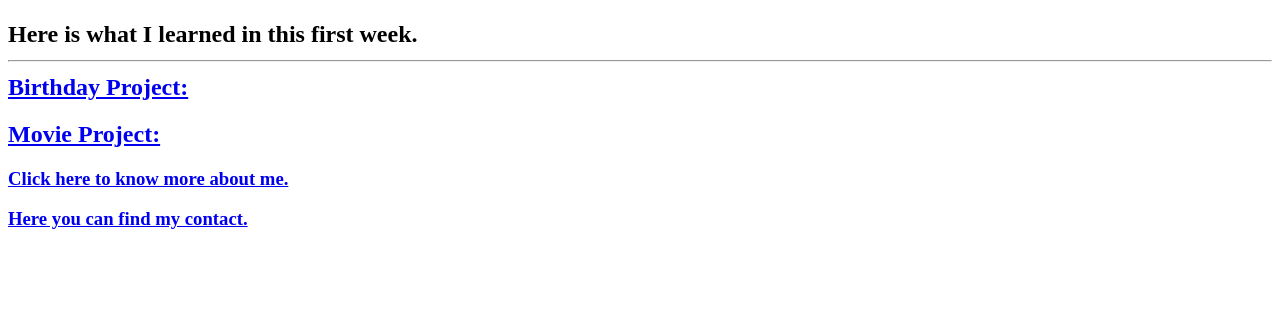
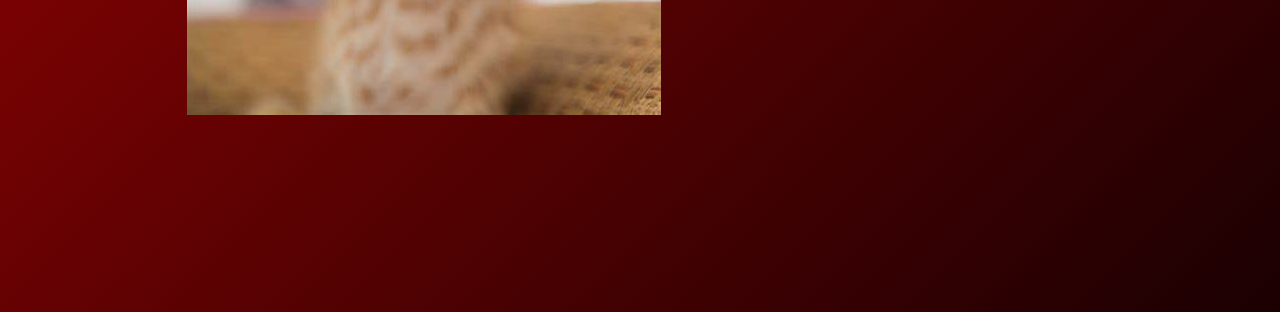
Before and after one commit to GersyShore/html-portfolio, a plain HTML site: page index.html in a window 1280 px wide. Shown: the part 488-800 px from the top of the page. Drawn offline with Linux system fonts and the light colour scheme; files whose address does not match are found by name.

Commit message:
index.html

```diff
--- a/index.html
+++ b/index.html
@@ -6,8 +6,30 @@
     <meta name="viewport" content="width=device-width, initial-scale=1.0">
     <title>Gersy</title>
 </head>
+<style>
+    body {
+        height: 100vh;
+        margin: 0;
+        display: flex;
+        align-items: center;
+        justify-content: center;
+        background: linear-gradient(135deg, #0b032c, #7e0202, #030002);
+        background-size: 200% 200%;
+        animation: gradientAnimation 10s ease infinite;
+        font-family: Arial, sans-serif;
+        color: white;
+        text-align: center;
+    }
+
+    @keyframes gradientAnimation {
+        0% { background-position: 0% 50%; }
+        50% { background-position: 100% 50%; }
+        100% { background-position: 0% 50%; }
+    }
+</style>
 <body>
     <h1>MY PORTFOLIO</h1>
+
     <img src="../4.1+Webpages/assets/images/cat.png" alt="">
     <h2>Here is what I learned in this first week.
         <hr>
```
